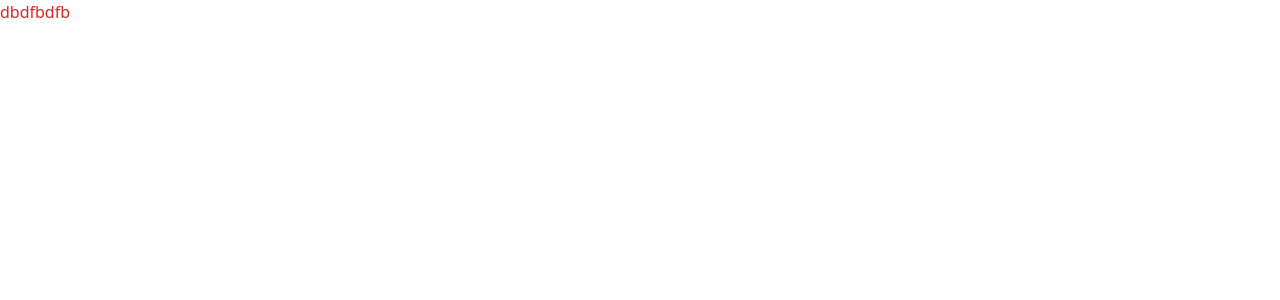
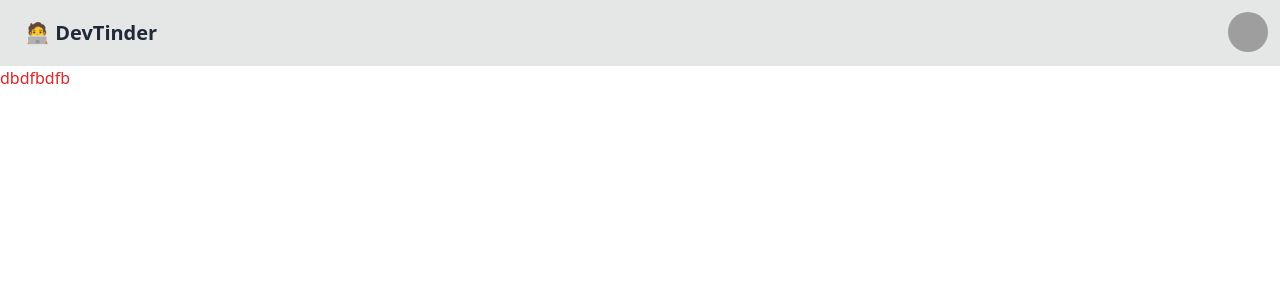
Before and after one commit to suraj-markup/DevTinder-web, a React (Vite) app: page / in a window 1280 px wide. Shown: the top 300 px of the page. Built offline with nearby package versions, Linux system fonts and the light colour scheme; grey boxes are pictures that could not be loaded.

Commit message:
added DaisyUi

```diff
--- a/package.json
+++ b/package.json
@@ -25,6 +25,7 @@
     "@types/react-dom": "^18.3.5",
     "@vitejs/plugin-react": "^4.3.4",
     "autoprefixer": "^10.4.20",
+    "daisyui": "^4.12.23",
     "eslint": "^9.17.0",
     "eslint-plugin-react": "^7.37.2",
     "eslint-plugin-react-hooks": "^5.0.0",
--- a/src/App.jsx
+++ b/src/App.jsx
@@ -1,10 +1,13 @@
+import Navbar from "./components/Navbar";
+
 function App() {
+  return (
+    <div>
+      <Navbar />
 
-  return (
-    <div className='text-red-600'>
-      dbdfbdfb
+      <div className="text-red-600">dbdfbdfb</div>
     </div>
-  )
+  );
 }
 
-export default App
+export default App;
--- /dev/null
+++ b/src/components/Navbar.jsx
@@ -0,0 +1,37 @@
+
+const Navbar = () => {
+  return (
+    <div className="navbar bg-base-300">
+  <div className="flex-1">
+    <a className="btn btn-ghost text-xl">🧑‍💻 DevTinder</a>
+  </div>
+  <div className="flex-none gap-2">
+    <div className="form-control">
+    </div>
+    <div className="dropdown dropdown-end">
+      <div tabIndex={0} role="button" className="btn btn-ghost btn-circle avatar">
+        <div className="w-10 rounded-full">
+          <img
+            alt="Tailwind CSS Navbar component"
+            src="https://img.daisyui.com/images/stock/photo-1534528741775-53994a69daeb.webp" />
+        </div>
+      </div>
+      <ul
+        tabIndex={0}
+        className="menu menu-sm dropdown-content bg-base-100 rounded-box z-[1] mt-3 w-52 p-2 shadow">
+        <li>
+          <a className="justify-between">
+            Profile
+            <span className="badge">New</span>
+          </a>
+        </li>
+        <li><a>Settings</a></li>
+        <li><a>Logout</a></li>
+      </ul>
+    </div>
+  </div>
+</div>
+  )
+}
+
+export default Navbar
--- a/tailwind.config.js
+++ b/tailwind.config.js
@@ -1,8 +1,10 @@
 /** @type {import('tailwindcss').Config} */
 export default {
-    content:  ['./src/**/*.{html,js,jsx,ts,tsx}'],
-    theme: {
-      extend: {},
-    },
-    plugins: [],
-  }
+  content: ['./src/**/*.{html,js,jsx,ts,tsx}'],
+  theme: {
+    extend: {},
+  },
+  plugins: [
+    require('daisyui'), // Correctly include DaisyUI
+  ],
+};
```
Also changed, not shown: 1 other file (tests, documents, lock files or other folders).
